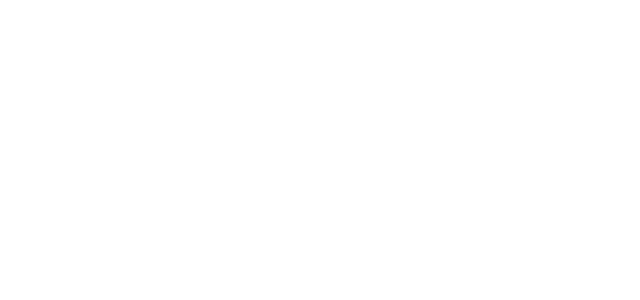
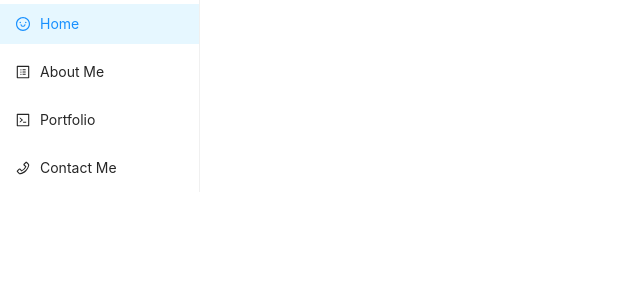
Before and after one commit to kvs1995/React-Portfolio, a React (Create React App) app: page / in a window 1280 px wide. Shown: the top 300 px of the page, without its empty margins (0-640 px from the left). Built offline with nearby package versions, Linux system fonts and the light colour scheme.

Commit message:
added in base for the navigation menu

```diff
--- a/src/components/menu/NavMenu.js
+++ b/src/components/menu/NavMenu.js
@@ -1,6 +1,10 @@
 import './navmenu.css';
-import { LineOutlined, MenuOutlined, MoreOutlined } from 'antd';
-import { Sider, useState } from 'react';
+//update the MehOutlined
+import { useState } from 'react';
+import {  SmileOutlined, ProfileOutlined, CodeOutlined, PhoneOutlined, LineOutlined, MenuOutlined, MoreOutlined } from '@ant-design/icons';
+import { Layout, Menu } from 'antd';
+
+const { Header, Sider, Content } = Layout;
 
 export default function NavMenu() {
 
@@ -8,6 +12,23 @@
 
   return(
     <>
+      <Sider trigger={null} collapsible collapsed={collapsed}>
+        <div className="logo" />
+        <Menu theme="light" model="inline" defaultSelectedKeys={['1']}>
+          <Menu.Item key="1" icon={<SmileOutlined />}>
+            Home
+          </Menu.Item>
+          <Menu.Item key="2" icon={<ProfileOutlined />}>
+            About Me
+          </Menu.Item>
+          <Menu.Item key="3" icon={<CodeOutlined />}>
+            Portfolio
+          </Menu.Item>
+          <Menu.Item key="4" icon={<PhoneOutlined />}>
+            Contact Me
+          </Menu.Item>
+        </Menu>
+      </Sider>
     </>
   )
 }
```
